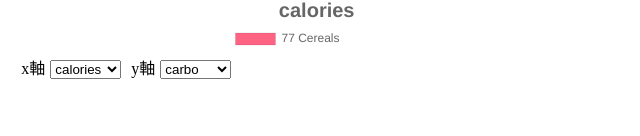
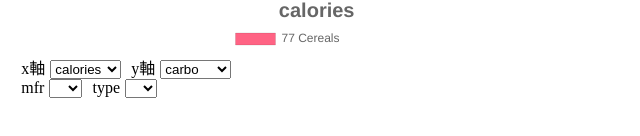
Before and after one commit to koshihoge/chart-js-app, a Next.js app: page / in a window 1280 px wide. Shown: the part 606-742 px from the top of the page, without its empty margins (0-640 px from the left). Built offline with nearby package versions, Linux system fonts and the light colour scheme.

Commit message:
2. 表示するデータを絞り込む機能を追加する
画面下部にmfr, typeのデータを選択するセレクトボックスを用意して絞り込みできるようにしました。
その際、cssのクラス名を適切なるよう変更しました。

```diff
--- a/src/pages/index.tsx
+++ b/src/pages/index.tsx
@@ -4,6 +4,7 @@ import React, { ChangeEvent, useState } from 'react'
 import { Scatter } from 'react-chartjs-2'
 import {
   Cereal,
+  CerealTypeParameterName,
   CerealValueParameterName,
   cerealValueParameterNames,
 } from '@/constants/cereals'
@@ -24,9 +25,26 @@ const Home = (props: Props): JSX.Element => {
   const [yCerealParameter, setYCerealParameter] =
     useState<CerealValueParameterName>('carbo')
 
-  const cereals = props.cereals.map((cereal: Cereal) => {
-    return { x: cereal[xCerealParameter], y: cereal[yCerealParameter] }
-  })
+  const [mfrCerealParameter, setMfrCerealParameter] = useState<
+    CerealTypeParameterName | ''
+  >('')
+  const [typeCerealParameter, setTypeCerealParameter] = useState<
+    CerealTypeParameterName | ''
+  >('')
+
+  const mfrs = new Set(props.cereals.map((element, _) => element.mfr))
+  const types = new Set(props.cereals.map((element, _) => element.type))
+
+  const cereals = props.cereals
+    .filter((cereal: Cereal) => {
+      return (
+        (mfrCerealParameter === '' || mfrCerealParameter === cereal.mfr) &&
+        (typeCerealParameter === '' || typeCerealParameter === cereal.type)
+      )
+    })
+    .map((cereal: Cereal) => {
+      return { x: cereal[xCerealParameter], y: cereal[yCerealParameter] }
+    })
 
   const data = {
     datasets: [
@@ -83,6 +101,18 @@ const Home = (props: Props): JSX.Element => {
     setYCerealParameter(e.target.value as CerealValueParameterName)
   }
 
+  const changeMfrCerealParameter = (
+    e: ChangeEvent<HTMLSelectElement>
+  ): void => {
+    setMfrCerealParameter(e.target.value as CerealTypeParameterName | '')
+  }
+
+  const changeTypeCerealParameter = (
+    e: ChangeEvent<HTMLSelectElement>
+  ): void => {
+    setTypeCerealParameter(e.target.value as CerealTypeParameterName | '')
+  }
+
   const selectCerealValueOptions = cerealValueParameterNames.map(
     (element, i) => (
       <option key={i} value={element}>
@@ -90,6 +120,19 @@ const Home = (props: Props): JSX.Element => {
       </option>
     )
   )
+
+  const refineCerealValueOptions = (values: Set<string>): JSX.Element => {
+    return (
+      <>
+        <option value={''}></option>
+        {Array.from(values).map((element, i) => (
+          <option key={i} value={element}>
+            {element}
+          </option>
+        ))}
+      </>
+    )
+  }
 
   return (
     <>
@@ -107,14 +150,29 @@ const Home = (props: Props): JSX.Element => {
             <Scatter data={data} options={options} width={300} height={300} />
           </div>
           <div>
-            <span className="axisCaption">x軸</span>
+            <span className="selectboxCaption">x軸</span>
             <select value={xCerealParameter} onChange={changeXCerealParameter}>
               {selectCerealValueOptions}
             </select>
-            <span className="axisSpacing"></span>
-            <span className="axisCaption">y軸</span>
+            <span className="captionSpacing"></span>
+            <span className="selectboxCaption">y軸</span>
             <select value={yCerealParameter} onChange={changeYCerealParameter}>
               {selectCerealValueOptions}
+            </select>
+          </div>
+          <div>
+            <span className="selectboxCaption">mfr</span>
+            <select
+              value={mfrCerealParameter}
+              onChange={changeMfrCerealParameter}>
+              {refineCerealValueOptions(mfrs)}
+            </select>
+            <span className="captionSpacing"></span>
+            <span className="selectboxCaption">type</span>
+            <select
+              value={typeCerealParameter}
+              onChange={changeTypeCerealParameter}>
+              {refineCerealValueOptions(types)}
             </select>
           </div>
         </section>
--- a/src/styles/globals.css
+++ b/src/styles/globals.css
@@ -1,9 +1,9 @@
 /* お好みでどうぞ */
-span.axisCaption {
+span.selectboxCaption {
   margin-right: 5px;
 }
 
-span.axisSpacing {
+span.captionSpacing {
   margin-left: 5px;
   margin-right: 5px;
 }
```
